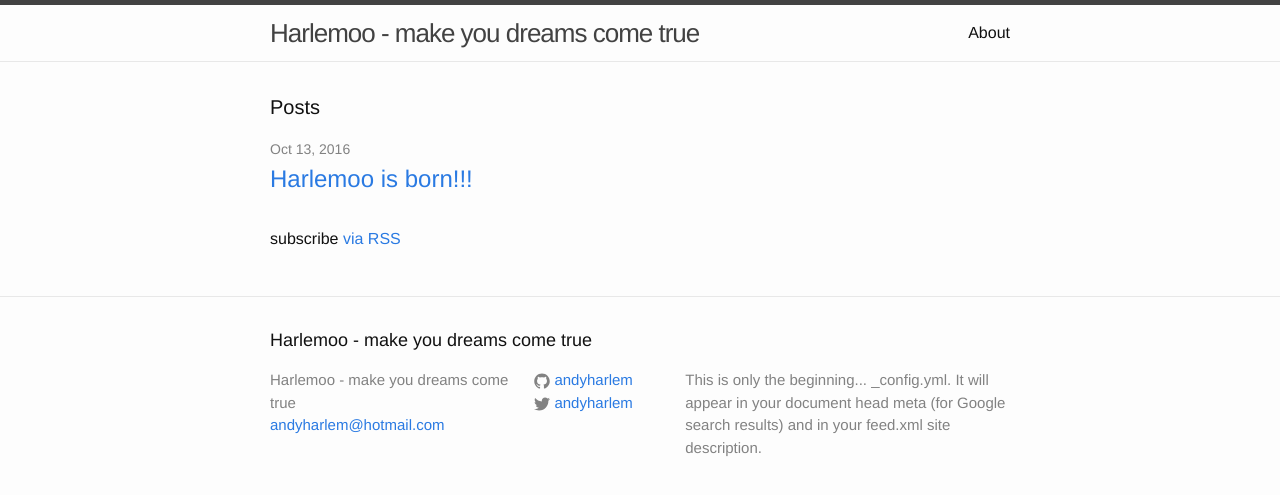
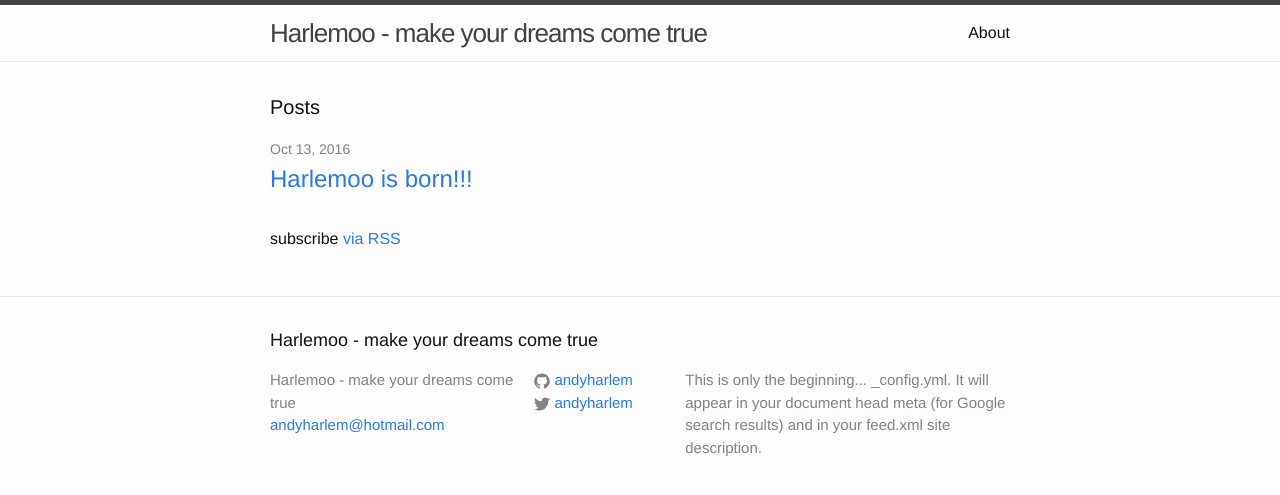
Before and after one commit to andyharlem/andyharlem.andyland.io, a Jekyll site: the page built from index.html, in a window 1280 px wide. Shown: the top 495 px of the page. Built offline with Jekyll 4.4.1, drawn with Linux system fonts in a browser that asks for light colours.

Commit message:
Update _config.yml

```diff
--- a/_config.yml
+++ b/_config.yml
@@ -6,7 +6,7 @@
 # 'jekyll serve'. If you change this file, please restart the server process.
 
 # Site settings
-title: Harlemoo - make you dreams come true
+title: Harlemoo - make your dreams come true
 email: andyharlem@hotmail.com
 description: > # this means to ignore newlines until "baseurl:"
   This is only the beginning... _config.yml. It will appear in your document head meta (for
```
